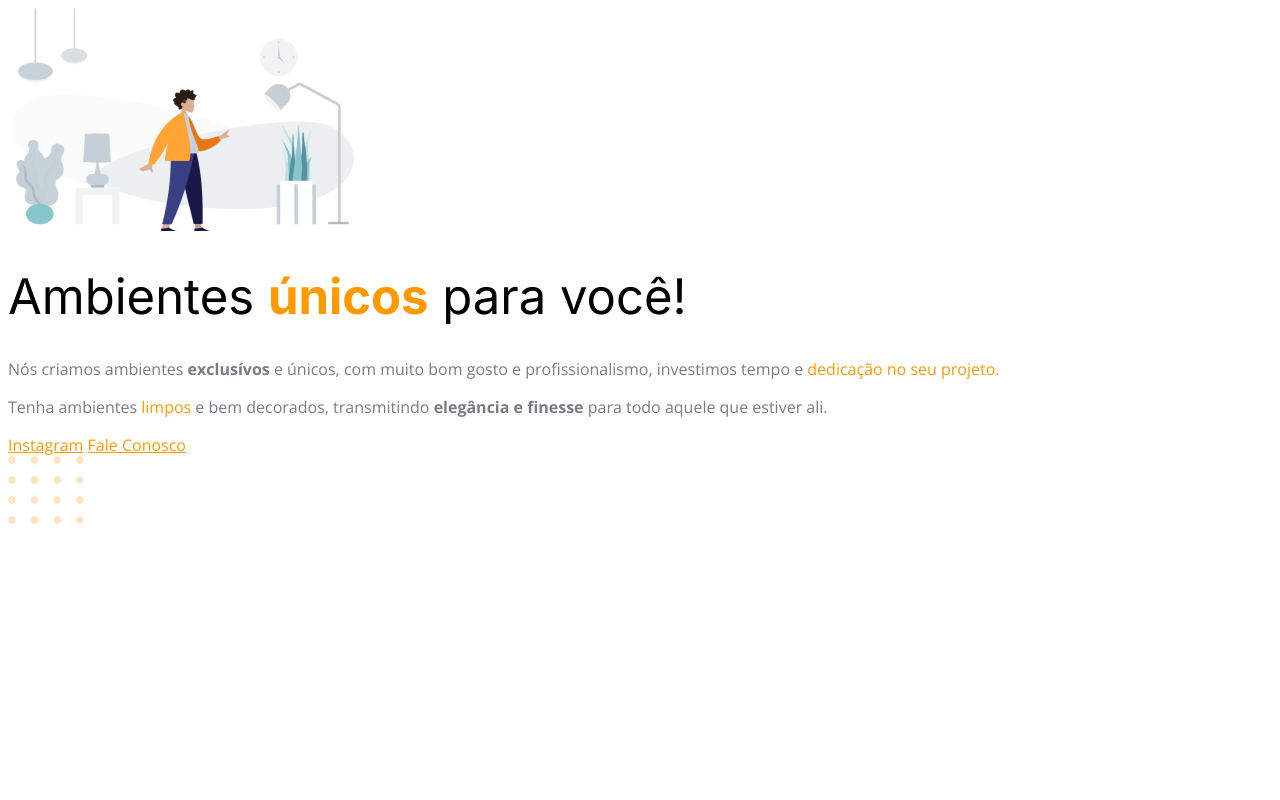
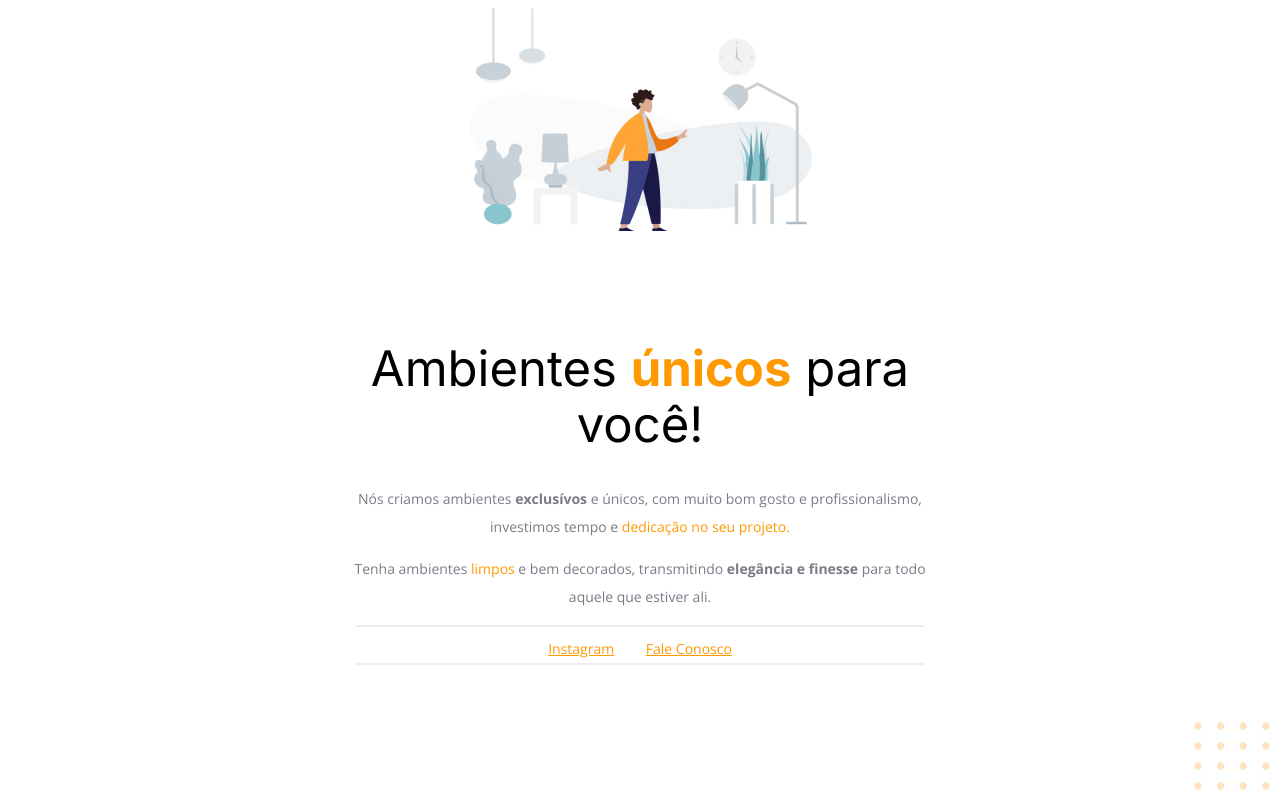
Before and after one commit to WhyDrugs/-EXPLORE-PAGINA-ENTRADA, a plain HTML site: page Projeto/index.html in a window 1280 px wide. Drawn offline with nearby package versions, Linux system fonts and the light colour scheme.

Commit message:
Finalização
Finalizado a página de entrada do exemplo

```diff
--- a/Projeto/index.html
+++ b/Projeto/index.html
@@ -37,8 +37,12 @@
     </div>
 
     <footer>
-      <a href="#">Instagram</a>
+      <div class="line"></div>
+
+      <a href="#" target="_blank">Instagram</a>
       <a href="">Fale Conosco</a>
+
+      <div class="line"></div>
     </footer>
 
     <img
--- a/Projeto/style.css
+++ b/Projeto/style.css
@@ -1,16 +1,27 @@
+body {
+  font-family: "Open Sans", sans-serif;
+  text-align: center;
+}
+
+#hero {
+  width: 592px;
+  margin: auto;
+}
+
+#hero img {
+  margin-bottom: 72px;
+}
+
 h1 {
   font-family: "Inter", sans-serif;
   font-size: 49px;
   line-height: 56px;
   font-weight: normal;
+  margin-bottom: 32px;
 }
 
 h1 span {
   font-weight: bold;
-}
-
-body {
-  font-family: "Open Sans", sans-serif;
 }
 
 span,
@@ -18,6 +29,27 @@
   color: #ff9900;
 }
 
-P {
+P,
+footer {
   color: #7d7987;
+  font-size: 14px;
+  line-height: 28px;
 }
+
+/* a+a (pegue a TAG a que anterior à ela tem outro a) (necessário para alinhamento) */
+footer a + a {
+  margin-left: 28px;
+}
+
+.line {
+  width: 568px;
+  height: 0px;
+  border: 1px solid #eceff2;
+  margin: 0 auto 8px;
+}
+
+#balls {
+  position: fixed;
+  bottom: 0px;
+  right: 0px;
+}
```
